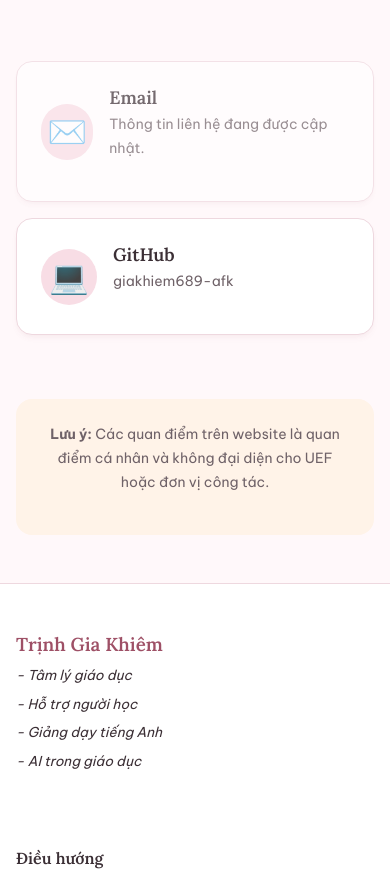
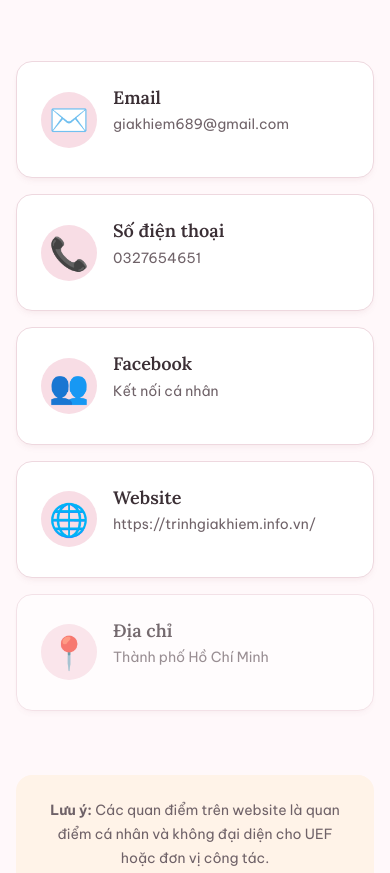
Before and after one commit to giakhiem689-afk/trinhgiakhiem, an Astro site: page /lien-he in a window 390 px wide. Shown: the part 693-1566 px from the top of the page. Built offline with nearby package versions, Linux system fonts and the light colour scheme; Astro itself is replaced by a stand-in of ours.

Commit message:
feat: update contact page with email, phone, facebook, website, and address

```diff
--- a/src/data/profile.ts
+++ b/src/data/profile.ts
@@ -4,9 +4,13 @@ export const profile = {
   role: "Academic Support Specialist",
   tagline: "Tâm lý giáo dục • Hỗ trợ người học • Giảng dạy tiếng Anh • AI trong giáo dục",
   message: "Tôi nghiên cứu và xây dựng những cách giúp người học học tập chủ động hơn, hiệu quả hơn và nhân văn hơn.",
-  email: "", // Cập nhật sau khi có email chính thức
+  email: "giakhiem689@gmail.com",
+  phone: "0327654651",
+  address: "Thành phố Hồ Chí Minh",
+  website: "https://trinhgiakhiem.info.vn/",
   socials: {
     github: "https://github.com/giakhiem689-afk",
+    facebook: "https://www.facebook.com/trinh.khiem.5",
     linkedin: "", // placeholder
     orcid: "", // placeholder
     scholar: "", // placeholder
--- a/src/pages/lien-he.astro
+++ b/src/pages/lien-he.astro
@@ -24,7 +24,6 @@ import { profile } from '../data/profile';
       </div>
 
       <div class="contact-cards">
-        {profile.email ? (
         <a href={`mailto:${profile.email}`} class="card link-card">
           <div class="card-icon">✉️</div>
           <div>
@@ -32,34 +31,45 @@ import { profile } from '../data/profile';
             <p>{profile.email}</p>
           </div>
         </a>
-        ) : (
-          <div class="card link-card disabled">
-            <div class="card-icon">✉️</div>
+
+        {profile.phone && (
+          <a href={`tel:${profile.phone}`} class="card link-card">
+            <div class="card-icon">📞</div>
             <div>
-              <h3>Email</h3>
-              <p>Thông tin liên hệ đang được cập nhật.</p>
-            </div>
-          </div>
-        )}
-
-        {profile.socials.github && profile.socials.github !== "#" && (
-          <a href={profile.socials.github} target="_blank" rel="noopener noreferrer" class="card link-card">
-            <div class="card-icon">💻</div>
-            <div>
-              <h3>GitHub</h3>
-              <p>giakhiem689-afk</p>
+              <h3>Số điện thoại</h3>
+              <p>{profile.phone}</p>
             </div>
           </a>
         )}
 
-        {profile.socials.linkedin && profile.socials.linkedin !== "#" && (
-          <a href={profile.socials.linkedin} target="_blank" rel="noopener noreferrer" class="card link-card">
-            <div class="card-icon">👔</div>
+        {profile.socials.facebook && (
+          <a href={profile.socials.facebook} target="_blank" rel="noopener noreferrer" class="card link-card">
+            <div class="card-icon">👥</div>
             <div>
-              <h3>LinkedIn</h3>
-              <p>Kết nối nghề nghiệp</p>
+              <h3>Facebook</h3>
+              <p>Kết nối cá nhân</p>
             </div>
           </a>
+        )}
+
+        {profile.website && (
+          <a href={profile.website} target="_blank" rel="noopener noreferrer" class="card link-card">
+            <div class="card-icon">🌐</div>
+            <div>
+              <h3>Website</h3>
+              <p>{profile.website}</p>
+            </div>
+          </a>
+        )}
+
+        {profile.address && (
+          <div class="card link-card disabled">
+            <div class="card-icon">📍</div>
+            <div>
+              <h3>Địa chỉ</h3>
+              <p>{profile.address}</p>
+            </div>
+          </div>
         )}
       </div>
     </div>
```
Lines whose indentation alone changed are shown as unchanged.
